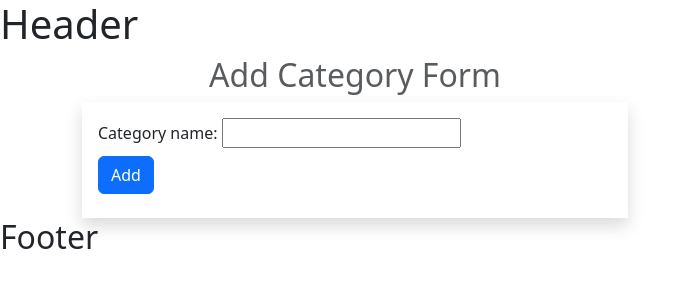
After one commit to Aishwarya22222/Project-I-, a Django app: page /products/addcategory/ in a window 1280 px wide. The commit adds this page. Shown: the top 300 px of the page, without its empty margins (0-692 px from the left). Run offline with Django 4.2, Linux system fonts and the light colour scheme; some libraries are stand-ins or nearby versions.

Commit message:
category model and add category form using modelform

```diff
--- a/ecommerce/settings.py
+++ b/ecommerce/settings.py
@@ -39,6 +39,7 @@ INSTALLED_APPS = [
     'django.contrib.messages',
     'django.contrib.staticfiles',
     'products',
+    'bootstrapform',
 ]
 
 MIDDLEWARE = [
--- a/products/admin.py
+++ b/products/admin.py
@@ -1,5 +1,6 @@
 from django.contrib import admin
-from .models import Product
+from .models import Product,Category
 
 # Register your models here.
 admin.site.register(Product)
+admin.site.register(Category)
--- /dev/null
+++ b/products/forms.py
@@ -0,0 +1,7 @@
+from django.forms import ModelForm
+from .models import*
+
+class CategoryForm(ModelForm):
+    class Meta:
+        model=Category
+        fields = '__all__'
--- a/products/models.py
+++ b/products/models.py
@@ -11,3 +11,10 @@ class Product(models.Model):
 
     def __str__(self):
         return self.product_name
+
+class Category(models.Model):
+    category_name = models.CharField(max_length=100, unique=True)
+    created_at = models.DateTimeField(auto_now_add=True)
+
+    def __str__(self):
+        return self.category_name
--- /dev/null
+++ b/products/templates/products/addcategory.html
@@ -0,0 +1,24 @@
+{% extends 'layout.html' %}
+{% load static %}
+{% load bootstrap %}
+
+{% block title %}
+<title> Add Category</title>
+{% endblock %}
+
+{% block main-content %}
+<div class="container">
+    <div class="row d-flex justify-content-cnter">
+        <div class="col-md-6">
+            <h2 class= "text-center text-muted">Add Category Form</h2>
+            <form action=" " class="shadow p-3">
+                {{forms | bootstrap_horizontal}}
+                <div class="my-2">
+                    <input type="submit" value="Add" class="btn btn-primary">
+                </div>
+            </form>
+        </div>
+
+    </div>
+</div>
+{% endblock %}
--- a/products/urls.py
+++ b/products/urls.py
@@ -1,8 +1,9 @@
 from django.urls import path
-from . views import index,showproduct # . same directory cha vane // different folder huda chai . lekhera folder ko naam raakhnu parcha
+from . views import index,showproduct,addCategory # . same directory cha vane // different folder huda chai . lekhera folder ko naam raakhnu parcha
 
 
 urlpatterns = [
     path('',index),
     path('show/',showproduct),
+    path('addcategory/',addCategory),
 ]
--- a/products/views.py
+++ b/products/views.py
@@ -1,6 +1,7 @@
 from django.shortcuts import render
 from django.http import HttpResponse
-from .models import Product
+from .models import*
+from .forms import CategoryForm
 
 # Create your views here.
 def index(request):
@@ -13,3 +14,11 @@ def showproduct(request):
           'products':products
      }
      return render(request,'products/product.html',context)
+
+# to sow category form and post category
+def addCategory(request):
+
+     context={
+          'forms':CategoryForm
+     }
+     return render(request,'products/addcategory.html',context)
```
Also changed, not shown: products/templates/products/product.html (+7 -3 lines), db.sqlite3, products/migrations/0002_category.py (added).
